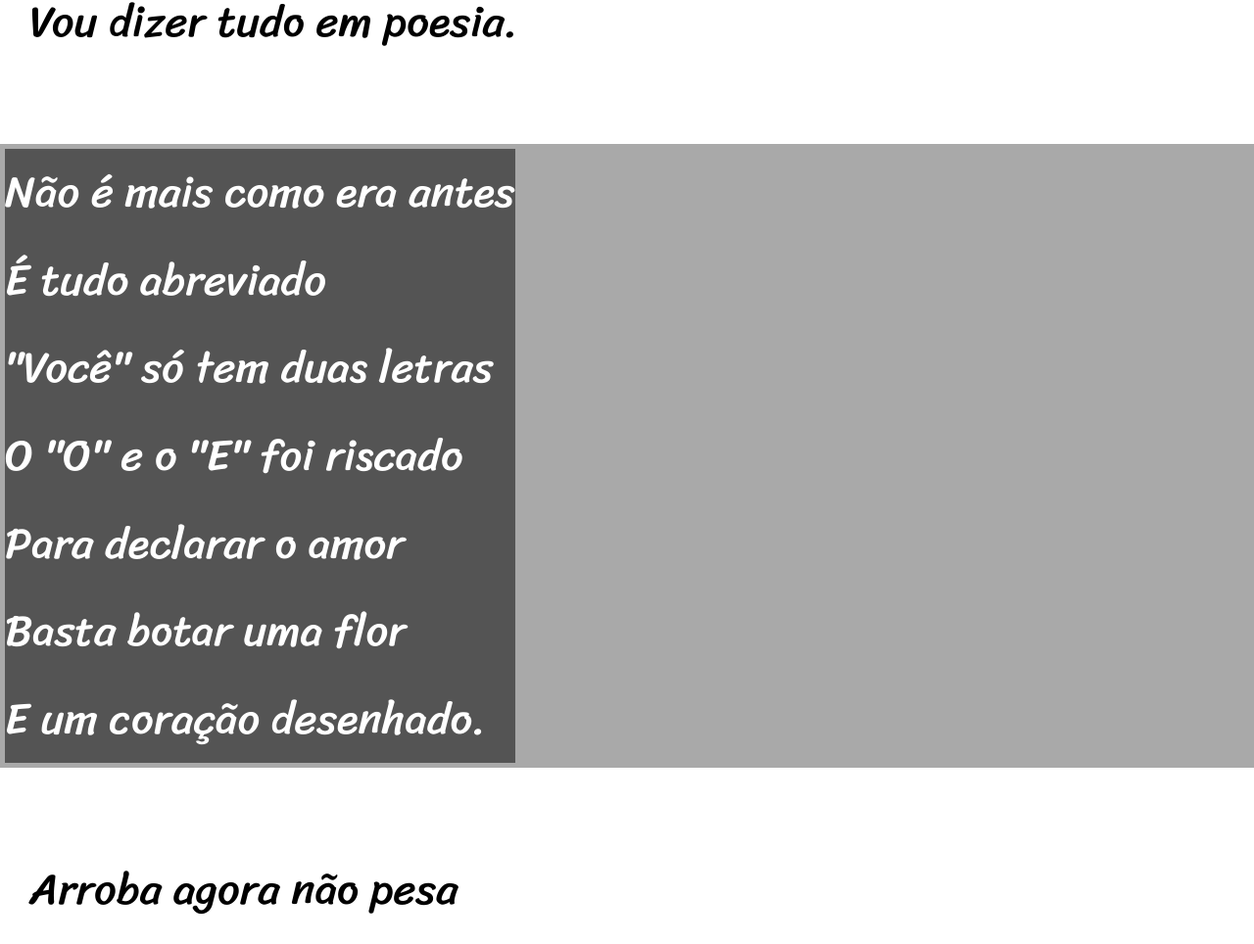
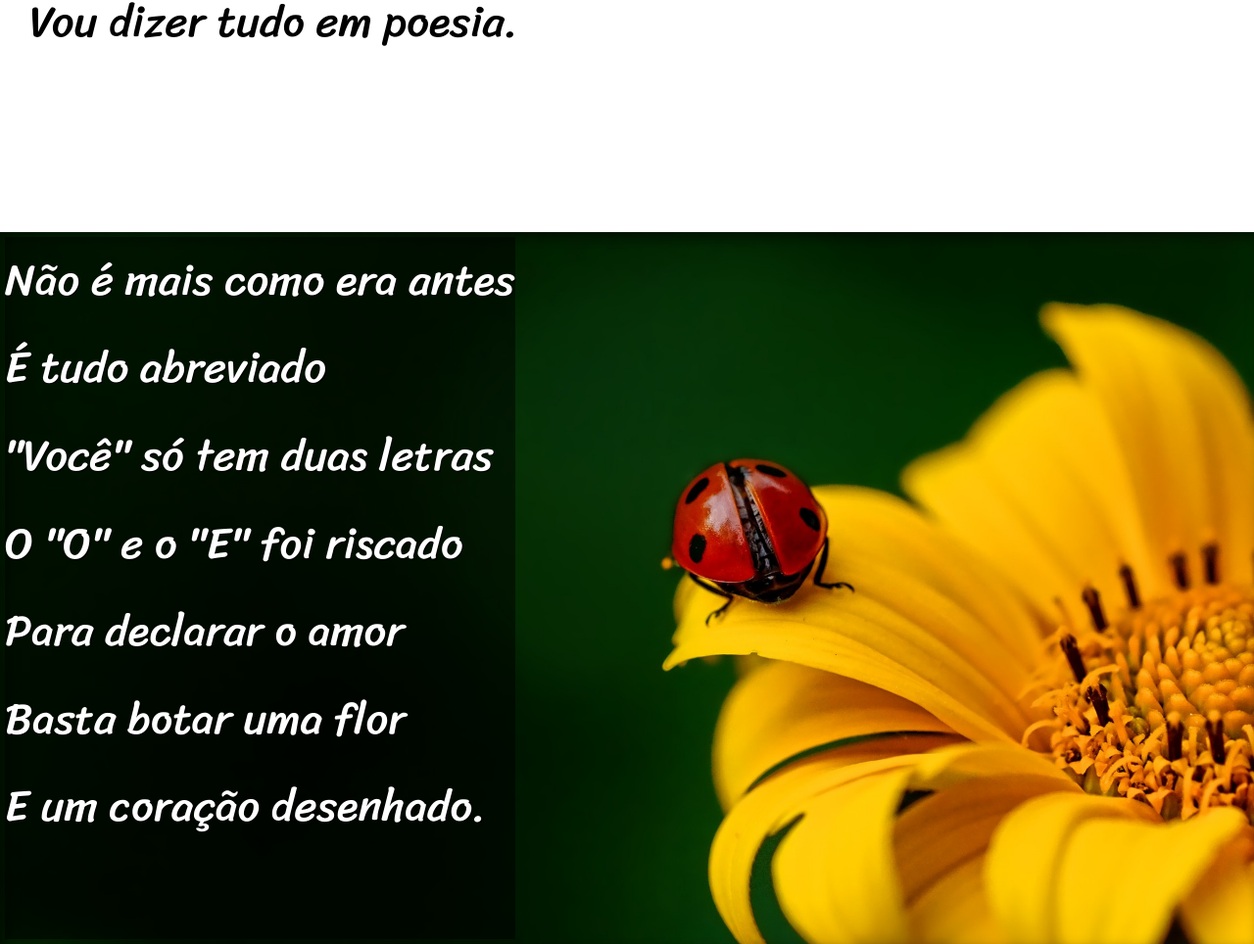
Before and after one commit to Luiz-CPS-Silva/html-css, a plain HTML site: page desafios/d012/index.html in a window 1280 px wide. Shown: the part 900-1864 px from the top of the page at 98% size. Drawn offline with Linux system fonts and the light colour scheme.

Commit message:
finalizando desafio 12

```diff
--- a/desafios/d012/estilo/style.css
+++ b/desafios/d012/estilo/style.css
@@ -56,6 +56,10 @@ section {
     font-size: 3.5vw;
 }
 
+section > p {
+    padding-bottom: 2em;
+}
+
 section.normal {
     background-color: white;
     color: black;
@@ -65,11 +69,25 @@ section.imagem {
     background-color: darkgray;
     padding: 5px;
     color: white;
+    box-shadow: inset 6px 6px 13px 0px  rgba(0, 0, 0, 0.5);
+    background-size: cover;
+    background-attachment: fixed;
 }
 
 section.imagem > p {
     background-color: rgba(0, 0, 0, 0.5);
     display: inline-block;
+    text-shadow: 1px 1px 0px black;
+}
+
+section#img01 {
+    background-image: url(../imagens/background001.jpg);
+    background-position: right center;
+}
+
+section#img02 {
+    background-image: url(../imagens/background002.jpg);
+    background-position: right center;
 }
 
 footer {
--- a/desafios/d012/index.html
+++ b/desafios/d012/index.html
@@ -27,7 +27,7 @@
             </p>
         </section>
 
-        <section class="imagem">
+        <section class="imagem" id="img01">
             <p>
                 Não é mais como era antes <br>
                 É tudo abreviado <br>
@@ -61,7 +61,7 @@
             </p>
         </section>
 
-        <section class="imagem">
+        <section class="imagem" id="img02">
             <p>
                 Tenho saudade das cartas <br>
                 Escritas com a própria mão <br>
```
